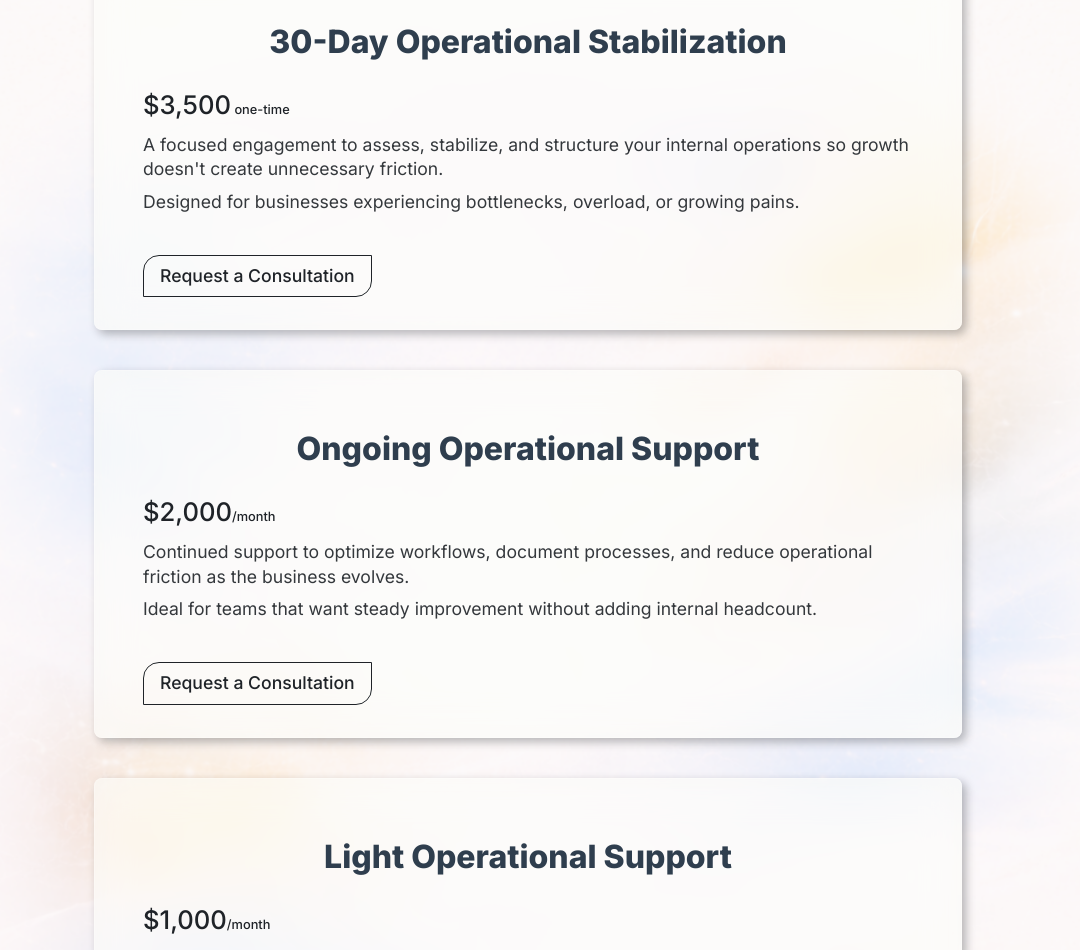
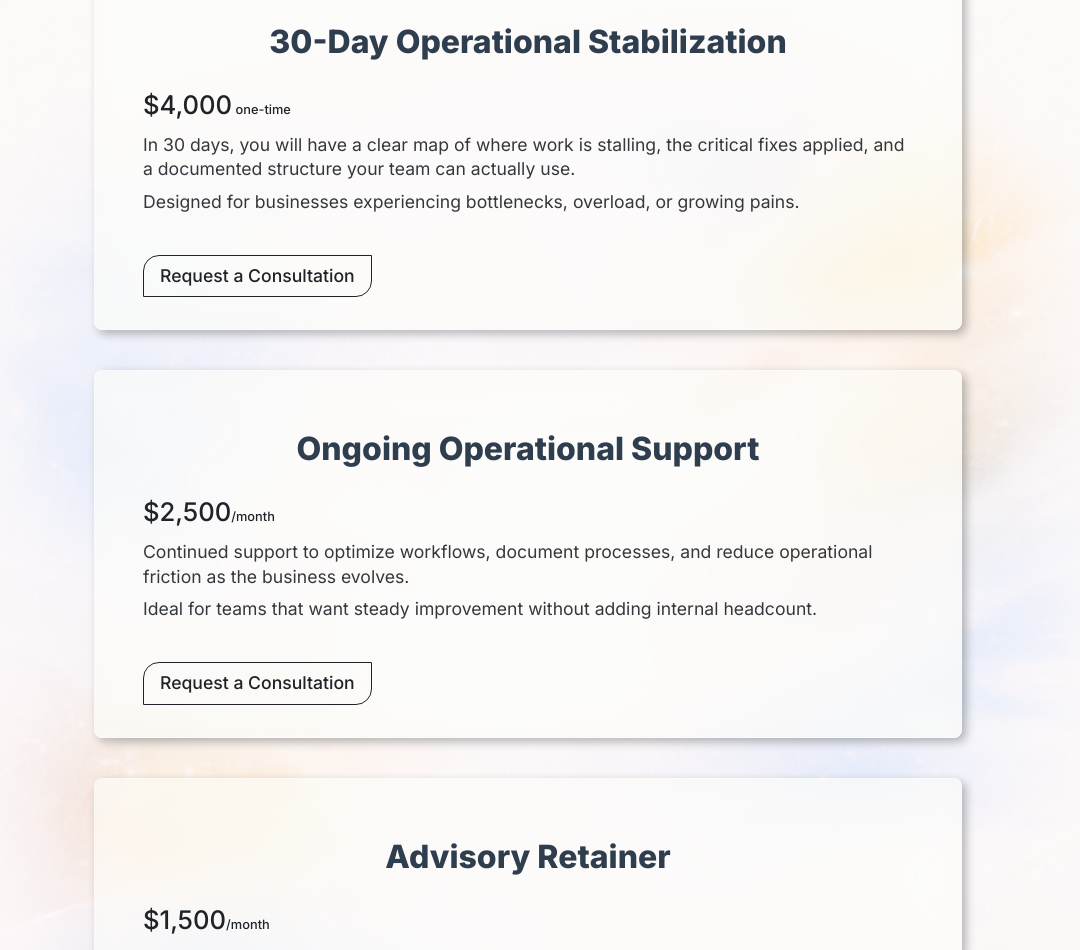
Before and after one commit to dinardavis/dinardavis_operations, a React (Create React App) app: page /services in a window 1280 px wide. Shown: the part 420-1370 px from the top of the page, without its empty margins (112-1192 px from the left). Built offline with nearby package versions, Linux system fonts and the light colour scheme.

Commit message:
Update services copy

```diff
--- a/src/pages/Services.js
+++ b/src/pages/Services.js
@@ -45,9 +45,9 @@ function Services() {
           <div className="feature-cards-grid services-grid">
             <div className="service-card" data-scroll-reveal>
               <h2 className="feature-card-title">30-Day Operational Stabilization</h2>
-              <p className="feature-card-price">$3,500<span> one-time</span></p>
+              <p className="feature-card-price">$4,000<span> one-time</span></p>
               <p className="feature-card-text">
-                A focused engagement to assess, stabilize, and structure your internal operations so growth doesn't create unnecessary friction.
+                In 30 days, you will have a clear map of where work is stalling, the critical fixes applied, and a documented structure your team can actually use.
               </p>
               <p className="feature-card-text">
                 Designed for businesses experiencing bottlenecks, overload, or growing pains.
@@ -60,7 +60,7 @@ function Services() {
             {/* Service 2 */}
             <div className="service-card" data-scroll-reveal>
               <h2 className="feature-card-title">Ongoing Operational Support</h2>
-              <p className="feature-card-price">$2,000<span>/month</span></p>
+              <p className="feature-card-price">$2,500<span>/month</span></p>
               <p className="feature-card-text">
                 Continued support to optimize workflows, document processes, and reduce operational friction as the business evolves.
               </p>
@@ -74,8 +74,8 @@ function Services() {
 
             {/* Service 3 */}
             <div className="service-card" data-scroll-reveal>
-              <h2 className="feature-card-title">Light Operational Support</h2>
-              <p className="feature-card-price">$1,000<span>/month</span></p>
+              <h2 className="feature-card-title">Advisory Retainer</h2>
+              <p className="feature-card-price">$1,500<span>/month</span></p>
               <p className="feature-card-text">
                 A lighter-touch option for smaller teams or businesses with limited but recurring operational needs.
               </p>
```
